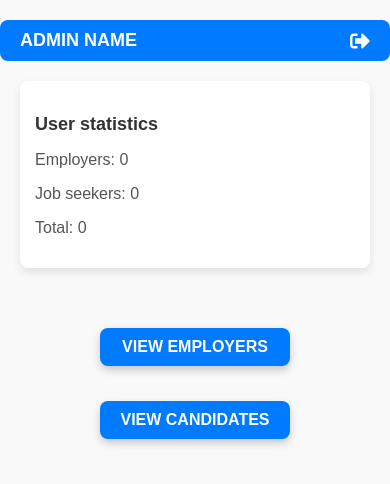
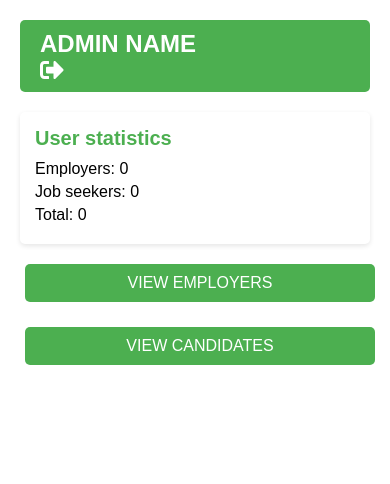
Before and after one commit to who-is-he18/JobHive, a React (Vite) app in the folder client/: page /admin in a window 390 px wide. Shown: the top 484 px of the page. Built offline with nearby package versions, Linux system fonts and the light colour scheme.

Commit message:
styling admin page

```diff
--- a/client/src/pages/AdminPage.css
+++ b/client/src/pages/AdminPage.css
@@ -1,135 +1,179 @@
-/* AdminPage.css */
-
-.admin-page {
-    display: flex;
-    flex-direction: column;
-    align-items: center;
-    padding: 20px;
+/* General Styles */
+body {
+    margin: 0;
+    font-family: 'Arial', sans-serif;
     background-color: #f9f9f9;
-    min-height: 100vh;
-    font-family: Arial, sans-serif;
+    color: #333;
 }
 
+/* Admin Page Styles */
+.admin-page {
+    width: 100%;
+    max-width: 1200px;
+    margin: 0 auto;
+    padding: 20px;
+    box-sizing: border-box;
+}
+
+/* Header */
 .admin-header {
     display: flex;
     justify-content: space-between;
     align-items: center;
-    width: 100%;
-    max-width: 800px;
     padding: 10px 20px;
-    background-color: #007bff;
-    color: #fff;
-    border-radius: 8px;
+    background-color: #4CAF50;
+    color: white;
+    border-radius: 5px;
+}
+
+.admin-header .admin-name {
+    font-size: 1.5rem;
+    font-weight: bold;
+}
+
+.admin-header .logout-icon {
+    font-size: 1.5rem;
+    cursor: pointer;
+    transition: transform 0.3s ease;
+}
+
+.admin-header .logout-icon:hover {
+    transform: scale(1.1);
+}
+
+/* Stats Section */
+.stats-section {
+    margin: 20px 0;
+    padding: 15px;
+    background-color: white;
+    border-radius: 5px;
+    box-shadow: 0px 2px 5px rgba(0, 0, 0, 0.1);
+}
+
+.user-stats h3 {
+    margin: 0;
+    font-size: 1.25rem;
+    margin-bottom: 10px;
+    color: #4CAF50;
+}
+
+.user-stats p {
+    margin: 5px 0;
+    font-size: 1rem;
+}
+
+/* Button Group */
+.button-group {
+    display: flex;
+    justify-content: space-between;
     margin-bottom: 20px;
 }
 
-.admin-name {
-    font-size: 18px;
-    font-weight: bold;
+.button-group button {
+    flex: 1;
+    margin: 0 5px;
+    padding: 10px 20px;
+    background-color: #4CAF50;
+    color: white;
+    border: none;
+    border-radius: 5px;
+    font-size: 1rem;
+    cursor: pointer;
+    transition: background-color 0.3s ease;
 }
 
-.logout-icon {
-    font-size: 20px;
-    cursor: pointer;
-    transition: color 0.3s;
+.button-group button:hover {
+    background-color: #45a049;
 }
 
-.logout-icon:hover {
-    color: #ff4d4d;
+/* Lists and Cards */
+.employers-list, .jobseekers-list, .deactivated-users {
+    margin-bottom: 20px;
+    padding: 15px;
+    background-color: white;
+    border-radius: 5px;
+    box-shadow: 0px 2px 5px rgba(0, 0, 0, 0.1);
 }
 
-.stats-section {
-    display: flex;
-    justify-content: space-between;
-    width: 100%;
-    max-width: 800px;
-    margin-bottom: 20px;
+.employers-list h3, .jobseekers-list h3, .deactivated-users h3 {
+    margin-top: 0;
+    font-size: 1.5rem;
+    color: #333;
+    border-bottom: 2px solid #4CAF50;
+    padding-bottom: 5px;
 }
 
-.user-stats, .pending-verifications {
-    flex: 1;
-    padding: 15px;
-    background-color: #fff;
-    border-radius: 8px;
-    box-shadow: 0 4px 8px rgba(0, 0, 0, 0.1);
+.employer-card, .jobseeker-card, .deactivated-user-card {
+    display: flex;
+    align-items: center;
+    justify-content: space-between;
+    padding: 10px;
+    margin: 10px 0;
+    background-color: #f0f0f0;
+    border-radius: 5px;
+    box-shadow: 0px 1px 3px rgba(0, 0, 0, 0.1);
+    transition: box-shadow 0.3s ease;
 }
 
-.user-stats h3, .pending-verifications h3 {
-    font-size: 18px;
-    color: #333;
-    margin-bottom: 10px;
+.employer-card:hover, .jobseeker-card:hover, .deactivated-user-card:hover {
+    box-shadow: 0px 3px 8px rgba(0, 0, 0, 0.2);
 }
 
-.user-stats p, .pending-verifications p {
-    font-size: 16px;
-    color: #555;
-}
-
-.button-group {
-    display: flex;
-    gap: 10px;
-    margin-bottom: 20px;
-}
-
-.view-employers-btn, .view-candidates-btn {
-    padding: 10px 20px;
-    font-size: 16px;
-    font-weight: bold;
-    color: #fff;
-    background-color: #007bff;
-    border: none;
-    border-radius: 8px;
-    cursor: pointer;
-    transition: background-color 0.3s;
-    box-shadow: 0 4px 8px rgba(0, 0, 0, 0.2);
-}
-
-.view-employers-btn:hover, .view-candidates-btn:hover {
-    background-color: #0056b3;
-}
-
-.employers-list, .jobseekers-list {
-    width: 100%;
-    max-width: 800px;
-    padding: 15px;
-    background-color: #fff;
-    border-radius: 8px;
-    box-shadow: 0 4px 8px rgba(0, 0, 0, 0.1);
-    margin-top: 20px;
-}
-
-.employers-list h3, .jobseekers-list h3 {
-    font-size: 20px;
-    color: #333;
-    margin-bottom: 15px;
-}
-
-.employer-card, .jobseeker-card {
-    display: flex;
-    align-items: center;
-    padding: 10px;
-    border-bottom: 1px solid #ddd;
-}
-
-.employer-card:last-child, .jobseeker-card:last-child {
-    border-bottom: none;
-}
-
+/* Card Elements */
 .employer-card img, .jobseeker-card img {
     width: 60px;
     height: 60px;
     border-radius: 50%;
+    margin-right: 10px;
     object-fit: cover;
-    margin-right: 15px;
-    box-shadow: 0 4px 8px rgba(0, 0, 0, 0.2);
 }
 
 .employer-card p, .jobseeker-card p {
-    font-size: 14px;
-    color: #555;
     margin: 5px 0;
+    flex: 1;
 }
 
-.employer-card strong, .jobseeker-card strong {
-    font-weight: bold;
+button {
+    background-color: #ff4d4d;
+    border: none;
+    color: white;
+    padding: 5px 10px;
+    font-size: 0.9rem;
+    border-radius: 3px;
+    cursor: pointer;
+    transition: background-color 0.3s ease;
 }
+
+button:hover {
+    background-color: #ff1a1a;
+}
+
+/* Deactivated User Button */
+.deactivated-user-card button {
+    background-color: #4CAF50;
+}
+
+.deactivated-user-card button:hover {
+    background-color: #45a049;
+}
+
+/* Responsive Design */
+@media screen and (max-width: 768px) {
+    .admin-header, .button-group, .employer-card, .jobseeker-card, .deactivated-user-card {
+        flex-direction: column;
+        align-items: flex-start;
+    }
+
+    .button-group button {
+        width: 100%;
+        margin-bottom: 10px;
+    }
+
+    .employer-card img, .jobseeker-card img {
+        margin-bottom: 10px;
+    }
+
+    .employer-card p, .jobseeker-card p {
+        margin: 5px 0;
+    }
+}
```
